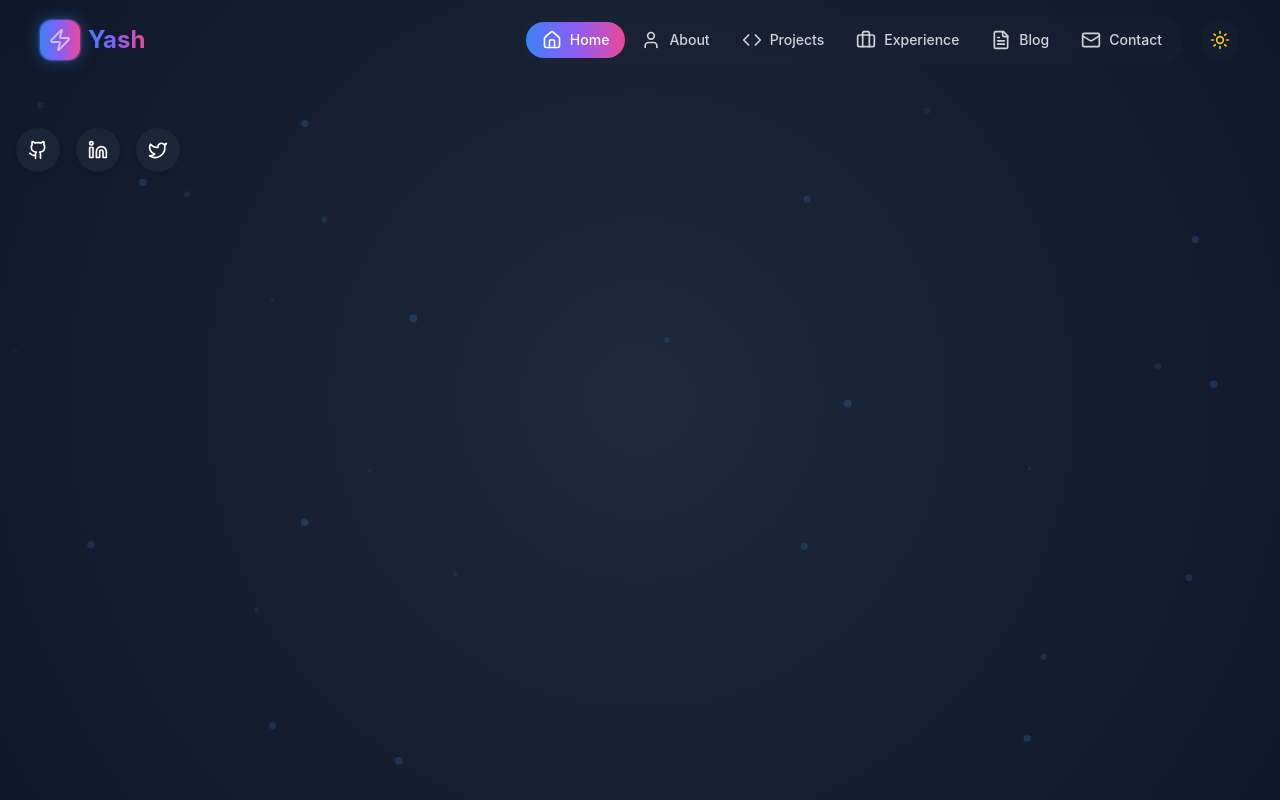
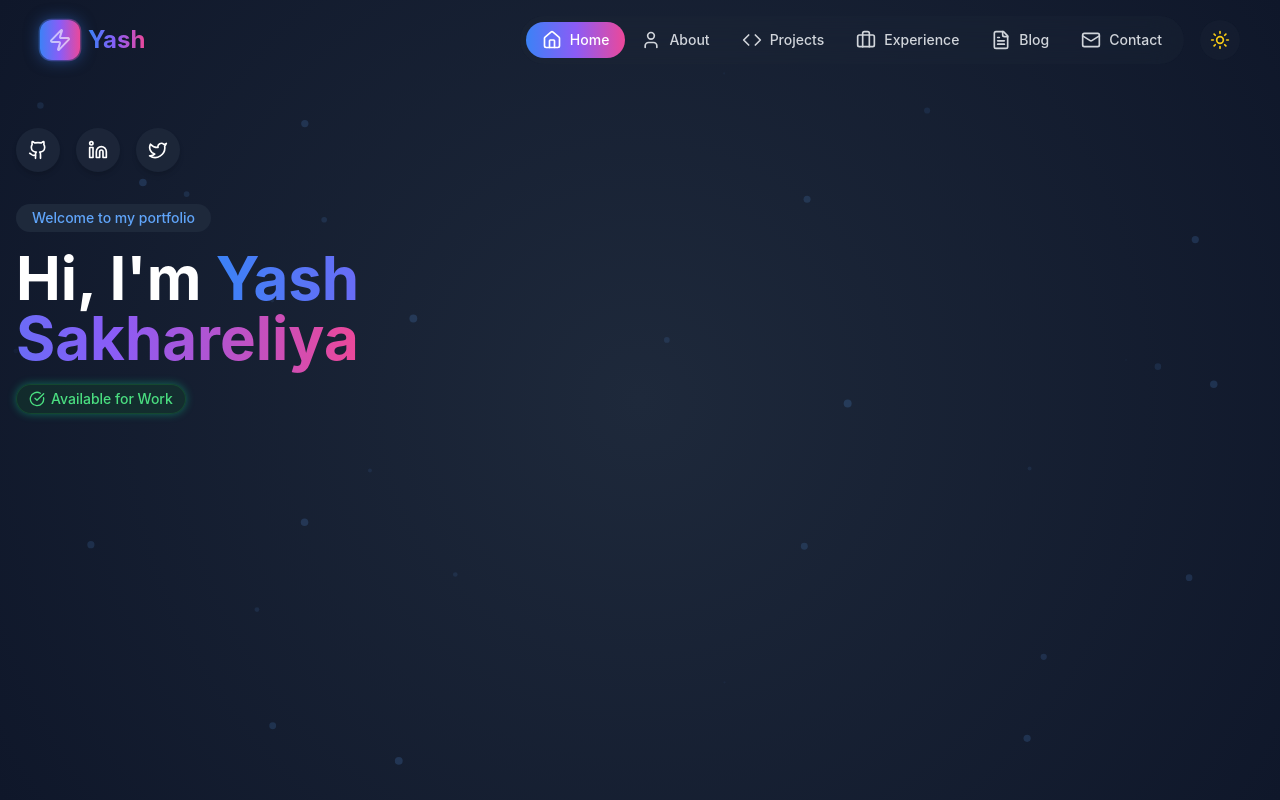
Before and after one commit to YashSakhareliya/Portfolio, a React (Vite) app: page / in a window 1280 px wide. Built offline with nearby package versions, Linux system fonts and the light colour scheme.

Commit message:
Done Available For work Section

```diff
--- a/src/components/Hero.jsx
+++ b/src/components/Hero.jsx
@@ -104,6 +104,75 @@ const Hero = () => {
                         </motion.a>
                         ))}
                     </motion.div>
+
+                    {/* portfolio text */}
+                    <motion.span
+                        initial={{ opacity: 0, y: 20 }}
+                        animate={{ opacity: 1, y: 0 }}
+                        transition={{ delay: 0.2, duration: 0.5 }}
+                        className={`inline-block px-4 py-1 rounded-full ${
+                            isDarkMode
+                            ? 'bg-dark-bg-secondary text-web3-blue-glow'
+                            : 'bg-blue-100 text-blue-600'
+                        } text-sm font-medium mb-4`}
+                    >
+                        Welcome to my portfolio
+                    </motion.span>
+
+                    <motion.h1
+                        initial={{ opacity: 0, y: 20 }}
+                        animate={{ opacity: 1, y: 0 }}
+                        transition={{ delay: 0.3, duration: 0.5 }}
+                        className="text-5xl md:text-6xl font-bold mb-4"
+                        >
+                        Hi, I'm{' '}
+                        <span
+                            className={`${
+                            isDarkMode
+                                ? 'bg-web3-gradient'
+                                : 'bg-gradient-to-r from-blue-600 to-purple-600'
+                            } bg-clip-text text-transparent`}
+                        >
+                            Yash Sakhareliya
+                        </span>
+                    </motion.h1>
+
+                    {/* Available for Work badge */}
+                    <motion.div
+                    initial={{ opacity: 0, x: -20 }}
+                    animate={{ opacity: 1, x: 0 }}
+                    transition={{ delay: 0.35, duration: 0.5 }}
+                    className="mb-4"
+                    >
+                        <motion.div
+                            className={`inline-flex items-center gap-1.5 px-3 py-1 rounded-full text-sm font-medium ${
+                            isDarkMode
+                                ? 'bg-green-900/30 text-green-400 border border-green-800/50'
+                                : 'bg-green-100 text-green-700 border border-green-200'
+                            }`}
+                            whileHover={{ scale: 1.05 }}
+                            animate={{
+                            boxShadow: [
+                                isDarkMode
+                                ? '0 0 0 rgba(16, 185, 129, 0)'
+                                : '0 0 0 rgba(16, 185, 129, 0)',
+                                isDarkMode
+                                ? '0 0 8px rgba(16, 185, 129, 0.5)'
+                                : '0 0 8px rgba(16, 185, 129, 0.3)',
+                                isDarkMode
+                                ? '0 0 0 rgba(16, 185, 129, 0)'
+                                : '0 0 0 rgba(16, 185, 129, 0)',
+                            ],
+                            }}
+                            transition={{
+                            repeat: Infinity,
+                            duration: 2,
+                            }}
+                        >
+                            <CheckCircle className="w-4 h-4" />
+                            <span>Available for Work</span>
+                        </motion.div>
+                    </motion.div>
                 </motion.div>
 
             </div>
```
